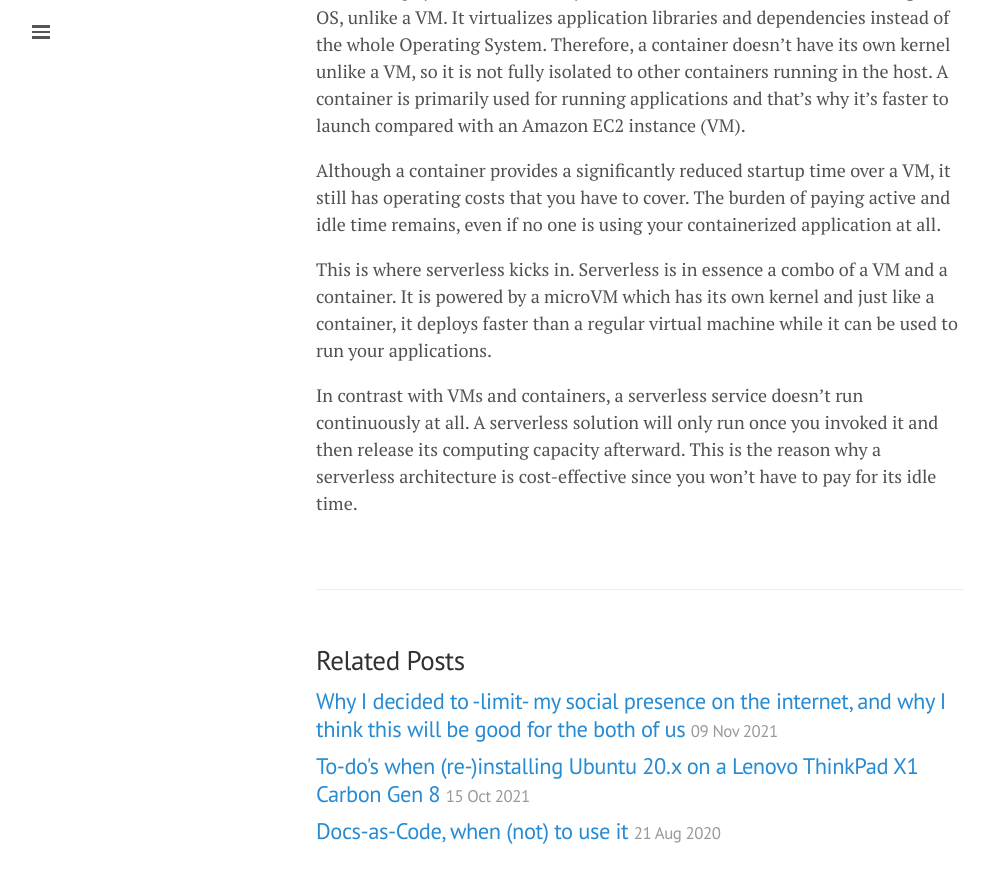
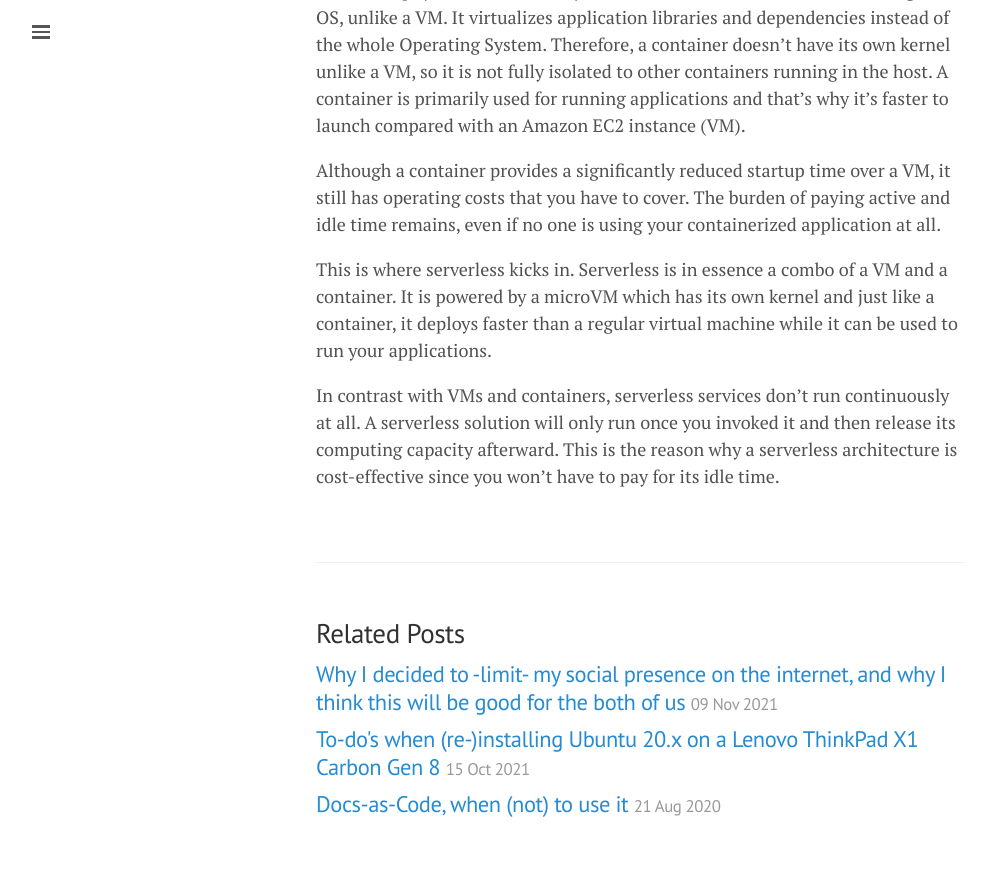
Before and after one commit to lgeurts/lgeurts.github.io, a Jekyll site: the page built from _posts/2022-03-29-what-is-serverless-computing.md, in a window 1280 px wide and 900 px high, scrolled down 1159 px. Shown: the top 883 px of the window, without its empty margins (0-989 px from the left). Built offline with Jekyll 4.4.1, drawn with Linux system fonts in a browser that asks for light colours; nearby versions of some CDN libraries; comment, search, counter and statistics services are not loaded.

Commit message:
Update 2022-03-29-what-is-serverless-computing.md

```diff
--- a/_posts/2022-03-29-what-is-serverless-computing.md
+++ b/_posts/2022-03-29-what-is-serverless-computing.md
@@ -25,4 +25,4 @@ Although a container provides a significantly reduced startup time over a VM, it
 
 This is where serverless kicks in. Serverless is in essence a combo of a VM and a container. It is powered by a microVM which has its own kernel and just like a container, it deploys faster than a regular virtual machine while it can be used to run your applications.
 
-In contrast with VMs and containers, a serverless service doesn’t run continuously at all. A serverless solution will only run once you invoked it and then release its computing capacity afterward. This is the reason why a serverless architecture is cost-effective since you won’t have to pay for its idle time.
+In contrast with VMs and containers, serverless services don't run continuously at all. A serverless solution will only run once you invoked it and then release its computing capacity afterward. This is the reason why a serverless architecture is cost-effective since you won’t have to pay for its idle time.
```
